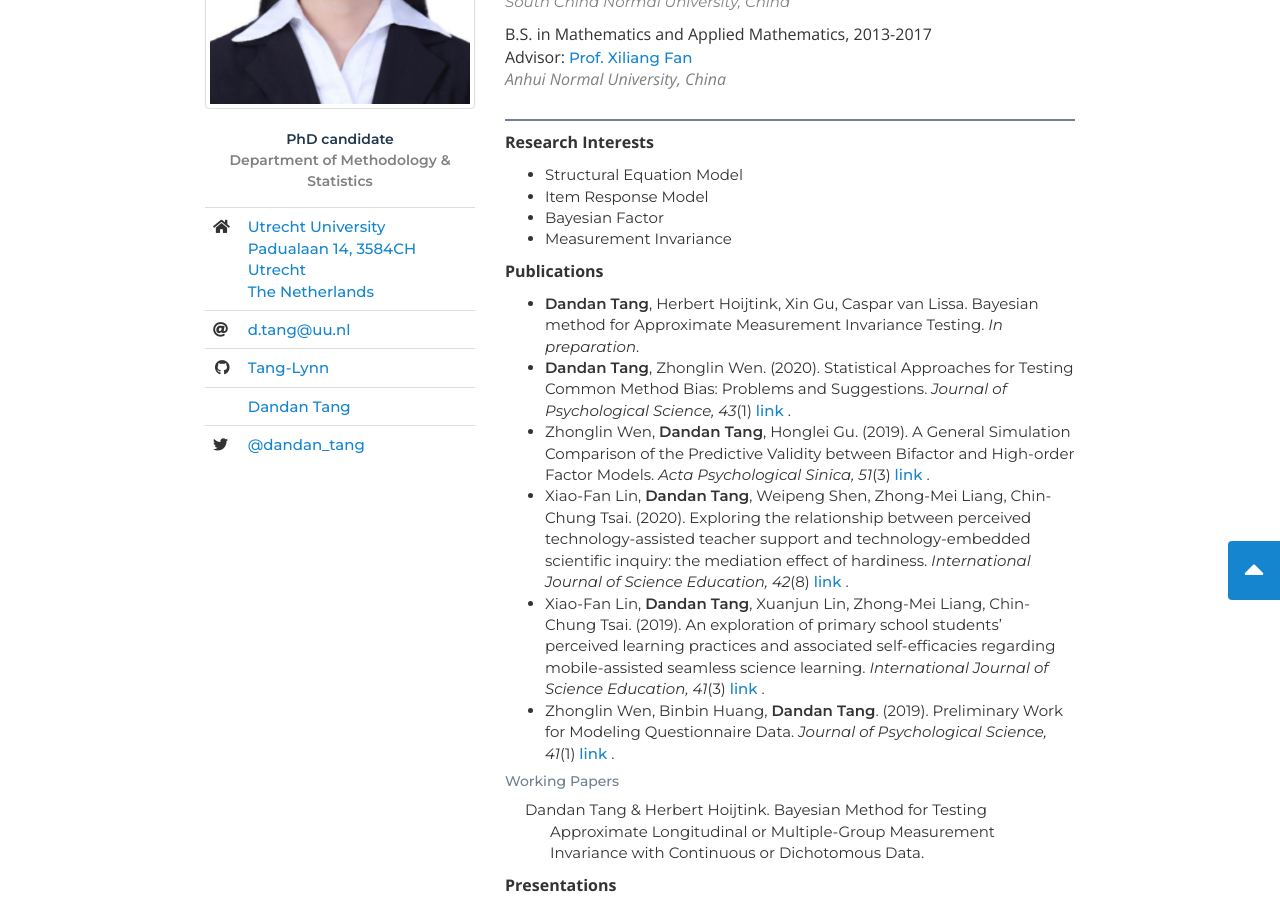
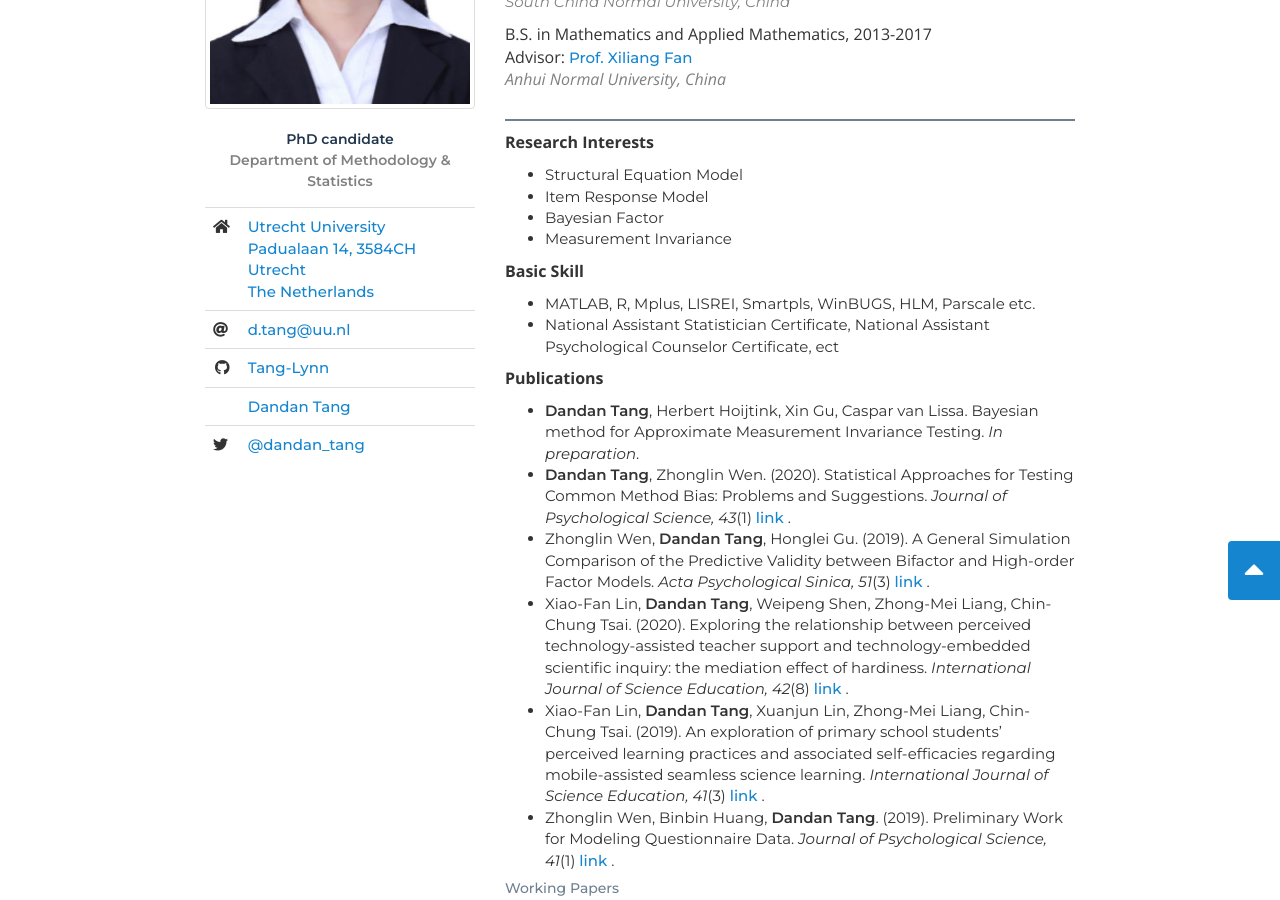
Before and after one commit to Tang-Lynn/tang-lynn.github.io, a Jekyll site: the page index.html, which Jekyll copies as it is, in a window 1280 px wide and 900 px high, scrolled down 382 px. Built offline with Jekyll 4.4.1, drawn with Linux system fonts in a browser that asks for light colours; nearby versions of some CDN libraries; a style sheet for code colours, icons or effects is not loaded.

Commit message:
Update index.html

```diff
--- a/index.html
+++ b/index.html
@@ -140,7 +140,11 @@
                <!-- <li><em>{AREA 5}</em>&mdash;{BRIEF DESCRIPTION OF AREA}</li> -->
                <!-- <li><em>{AREA 6}</em>&mdash;{BRIEF DESCRIPTION OF AREA}</li> -->
             </ul>
-
+	  <b>Basic Skill</b>
+            <ul class="push-down-1">
+               <li>MATLAB, R, Mplus, LISREI, Smartpls, WinBUGS, HLM, Parscale etc.</li>
+	       <li>National Assistant Statistician Certificate, National Assistant Psychological Counselor Certificate, ect</li>
+            </ul>
 
 	  <b>Publications</b>
             <ul class="push-down-1">
```
